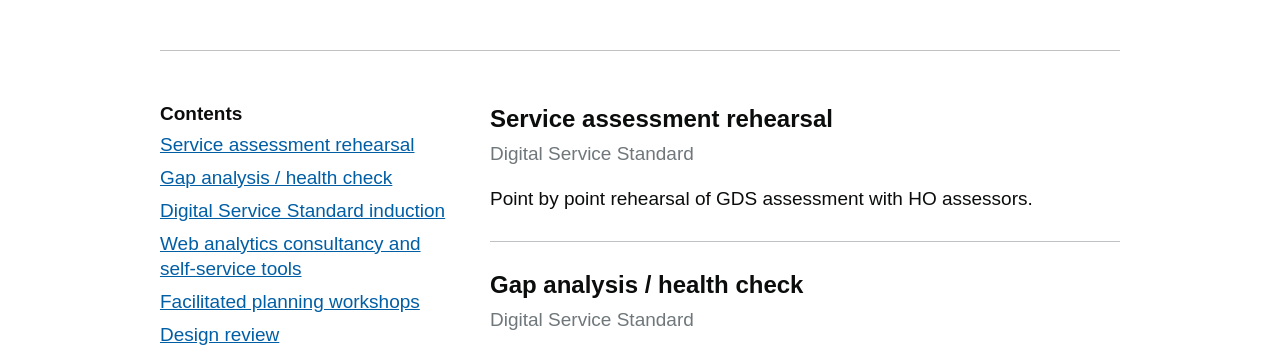
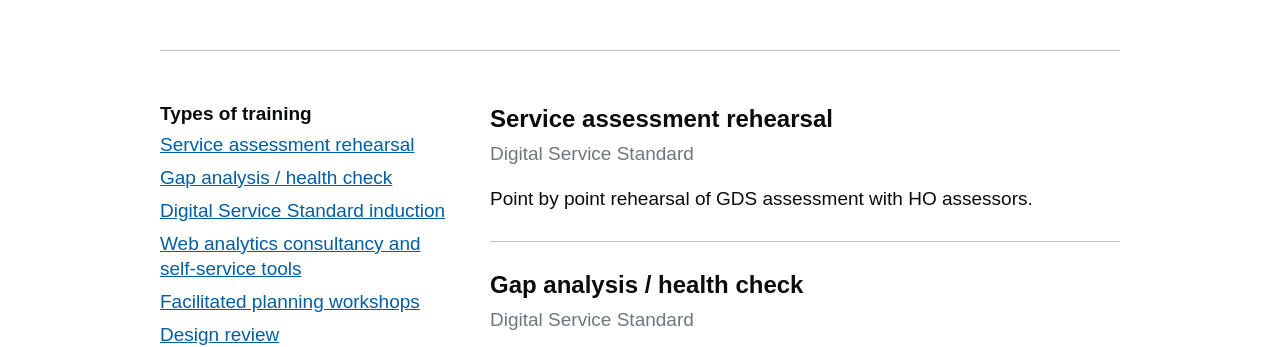
Before and after one commit to Abdul2/coe, a Jekyll site: the page built from index.md, in a window 1280 px wide and 900 px high. Shown: the part 355-702 px from the top of the window. Built offline with Jekyll 4.4.1, drawn with Linux system fonts in a browser that asks for light colours; our own code applies the rules of GitHub Pages for plain Markdown files.

Commit message:
content: changed title of side tabs

```diff
--- a/_includes/toc.html
+++ b/_includes/toc.html
@@ -1,4 +1,4 @@
-<h1 class="heading-small" >Contents</h1>
+<h1 class="heading-small">Types of training</h1>
 
 <ul class="toc" id="markdown-toc">
   <li><a href="#service-assessment-rehearsal" id="markdown-toc-service-assessment-rehearsal">Service assessment rehearsal</a></li>
```
Also changed, not shown: 1 other file.
